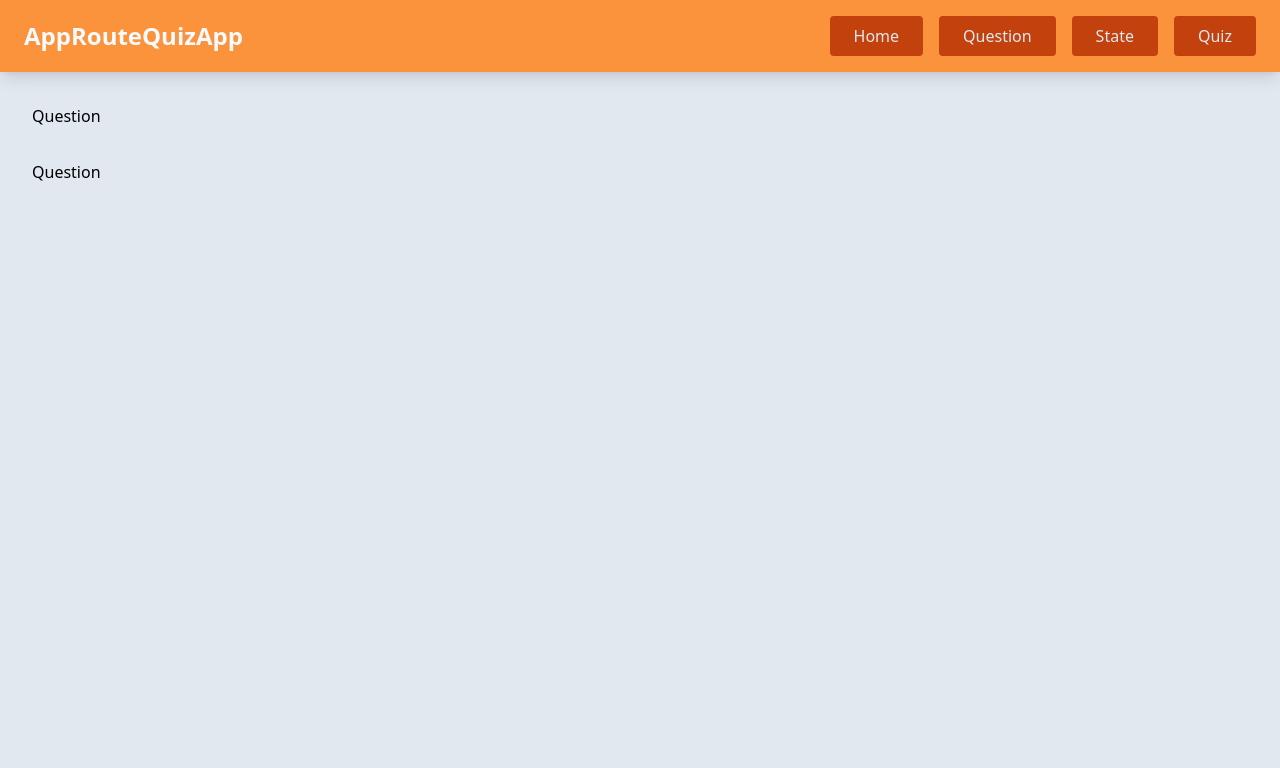
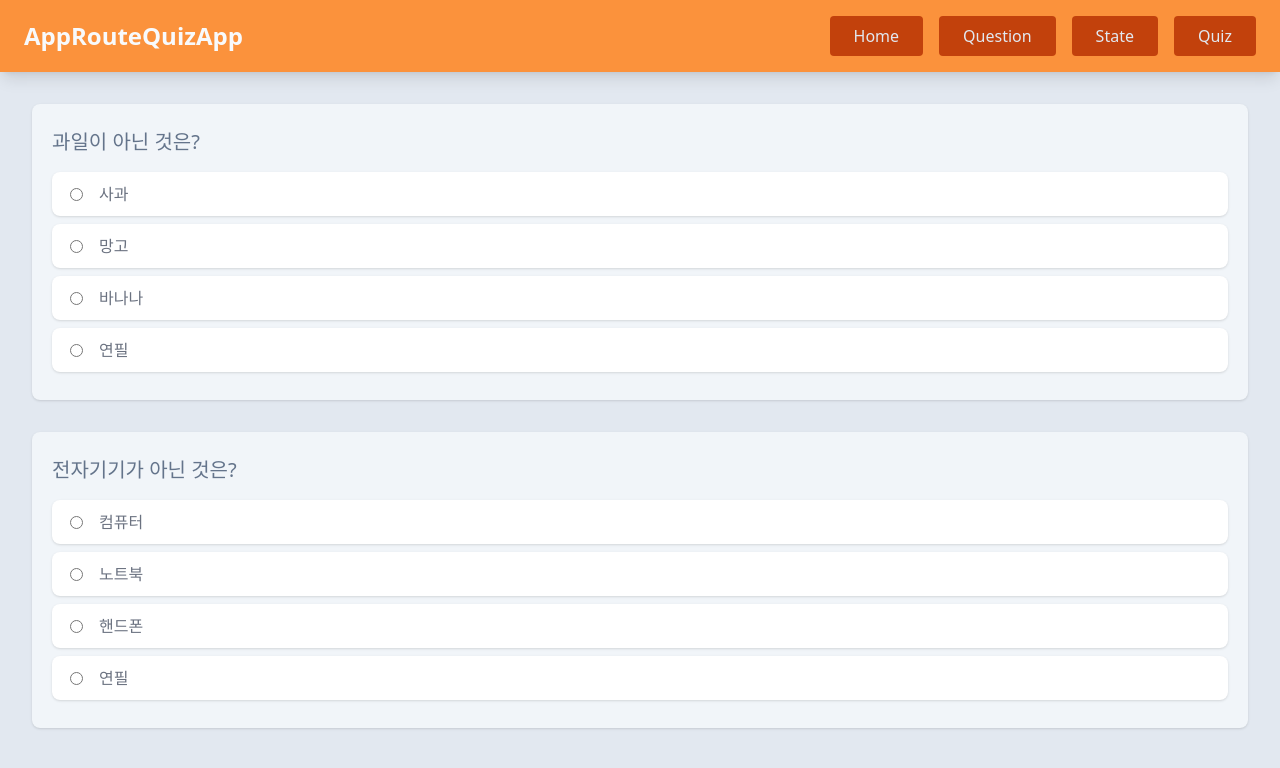
Before and after one commit to SAHA-YJB/react-migration-next, a Next.js app in the folder nexr-approuter-quiz/: page /question in a window 1280 px wide. Shown: the top 768 px of the page. Built offline with nearby package versions, Linux system fonts and the light colour scheme.

Commit message:
features: question component create

```diff
--- a/nexr-approuter-quiz/app/question/page.tsx
+++ b/nexr-approuter-quiz/app/question/page.tsx
@@ -11,7 +11,7 @@ const QuestionPage = () => {
           key={question.id}
           question={question}
           withId={false}
-          checkedEnabled={true}
+          checkEnabled={true}
         />
       ))}
     </div>
--- a/nexr-approuter-quiz/components/Question.tsx
+++ b/nexr-approuter-quiz/components/Question.tsx
@@ -1,7 +1,74 @@
-import React from 'react';
+'use client';
+import { IQuestion } from '@/utils/types';
+import { CheckCircleIcon, XCircleIcon } from '@heroicons/react/24/outline';
+import { useState } from 'react';
 
-const Question = () => {
-  return <div>Question</div>;
+interface QuestionProps {
+  question: IQuestion;
+  withId: boolean;
+  checkEnabled: boolean;
+  getAnswer?: (answer: boolean) => void;
+}
+
+const Question = ({
+  question,
+  withId,
+  checkEnabled,
+  getAnswer,
+}: QuestionProps) => {
+  const [answer, setAnswer] = useState(0);
+  const [isAnswer, setIsAnswer] = useState(false);
+  const [isTrue, setIsTrue] = useState(false);
+
+  return (
+    <div
+      className={`bg-slate-100 rounded-lg shadow p-4 border-4 border-t-8 ${
+        isAnswer
+          ? isTrue
+            ? 'border-green-500'
+            : 'border-red-500'
+          : 'border-transparent'
+      }`}
+    >
+      <div className='text-slate-500 text-xl mb-4'>
+        {withId ? question.id + ')' : '' + question.text}
+      </div>
+
+      {question.options.map((option) => (
+        <label
+          key={option.id}
+          onClick={() => {
+            setAnswer(option.id);
+            setIsAnswer(false);
+            if (getAnswer) getAnswer(question.answer === answer);
+          }}
+          htmlFor={`option_${question.id}_${option.id}`}
+          className={`flex justify-start items-center space-x-4 text-gray-500
+          bg-white shadow rounded-lg my-2 px-4 py-2 border-2 duration-200 border-transparent
+          hover:border-blue-600 cursor-pointer`}
+        >
+          {isAnswer &&
+            (isTrue ? (
+              option.id === question.answer ? (
+                <CheckCircleIcon className='w-6 h-6 stroke-green-600' />
+              ) : (
+                <></>
+              )
+            ) : option.id === question.answer ? (
+              <CheckCircleIcon className='w-6 h-6 stroke-green-600' />
+            ) : (
+              <XCircleIcon className='w-6 h-6 stroke-red-600' />
+            ))}
+          <input
+            id={`option_${question.id}_${option.id}`}
+            type={`radio`}
+            name={`question_${question.id}`}
+          />
+          <span className='w-full'>{option.text}</span>
+        </label>
+      ))}
+    </div>
+  );
 };
 
 export default Question;
```
